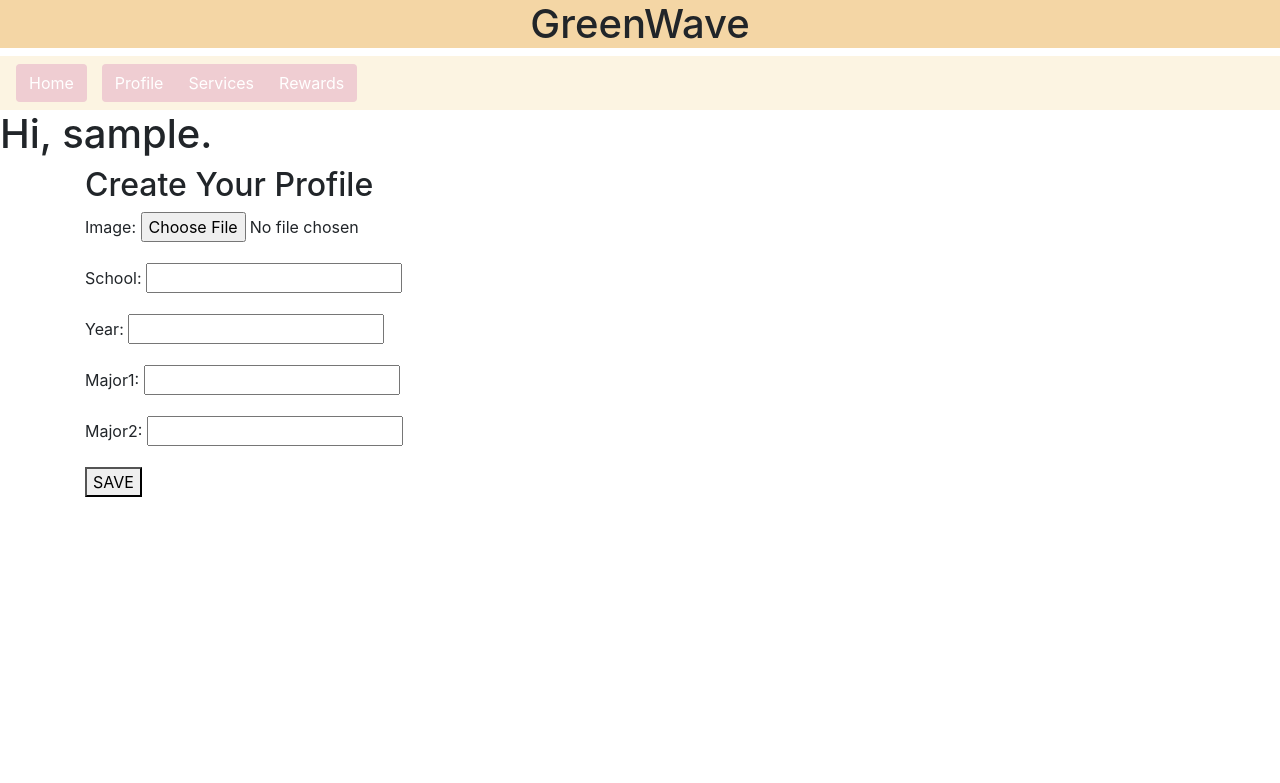
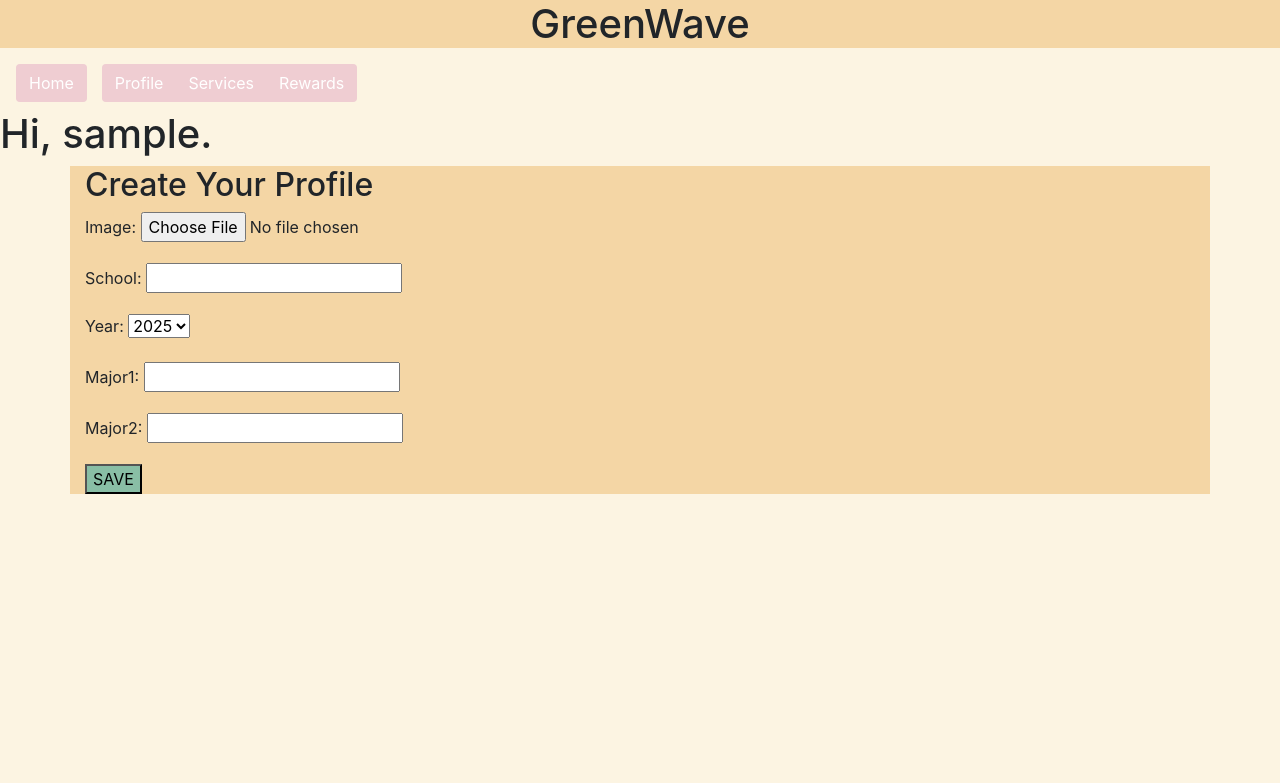
Before and after one commit to CSCI3356-Fall2024/Ed-Sheeran---The-A-Team, a Django app: page /accounts/profile/ in a window 1280 px wide. Shown: the top 783 px of the page. Run offline with Django 5.2, Linux system fonts and the light colour scheme; the visitor is signed in with stand-in values (Sample User, id 1).

Commit message:
Dropdown list for year, more HTML style updates
Changed styling of base and profile htmls, also changed the format of the year on the form to a dropdown.

```diff
--- a/GreenWave/pages/forms.py
+++ b/GreenWave/pages/forms.py
@@ -2,6 +2,9 @@ from django import forms
 from .models import user_profile
 
 class profile_form(forms.ModelForm):
+    YEAR_CHOICES = [(2025, '2025'),(2026, '2026'),(2027, '2027'),(2028, '2028')]
+    year = forms.ChoiceField(choices=YEAR_CHOICES)
+
     class Meta:
         model = user_profile
         fields = ["image", "school", "year", "major1", "major2"]
--- a/GreenWave/templates/base.html
+++ b/GreenWave/templates/base.html
@@ -13,6 +13,9 @@
             text-align: center;
             background-color: #f4d6a5;
           }
+          body {
+            background-color: #fcf4e2;
+          }
         </style>
     </head>
     <body>
--- a/GreenWave/templates/profile.html
+++ b/GreenWave/templates/profile.html
@@ -1,3 +1,20 @@
+<head>
+    <style>
+        .btn-group-custom {
+            margin-left: 15px; /* Adjust value as needed */
+        }
+        .background-color {
+          background-color: #efcdd2;
+        }
+        .container-color {
+          background-color: #f4d6a5;
+        }
+        .button-color {
+          background-color: #89bea5;
+        }
+    </style>
+</head>
+
 {% extends 'base.html' %}
 
 {% block title %}GreenWave Profile{% endblock %}
@@ -5,7 +22,7 @@
 {% block content %}
 <h1>Hi, {{ user.username }}.</h1>
 
-<div class="container">
+<div class="container container-color">
     {% if user_profile %}
         <h2>Your Profile</h2>
         <p>School: {{ user_profile.school }}</p>
@@ -21,7 +38,7 @@
         <form method="POST" action="{% url 'profile' %}" enctype="multipart/form-data">
             {% csrf_token %}
             <input type="hidden" name="update" value="true">  <!-- Hidden input -->
-            <button type="submit">Update Profile</button>
+            <button type="submit" class = "button-color">Update Profile</button>
         </form>
 
     {% else %}
@@ -49,7 +66,7 @@
                 {{ form.major2.label_tag }}
                 {{ form.major2 }}
             </div>
-            <button type="submit">SAVE</button>
+            <button type="submit" class = "button-color">SAVE</button>
         </form>
     {% endif %}
 
@@ -75,7 +92,7 @@
                 {{ form.major2.label_tag }}
                 {{ form.major2 }}
             </div>
-            <button type="submit">SAVE</button>
+            <button type="submit" class = "button-color">SAVE</button>
         </form>
     {% endif %}
 </div>
```
Also changed, not shown: GreenWave/media/profile_images/blank_profile_2HgLZHX.webp (added).
